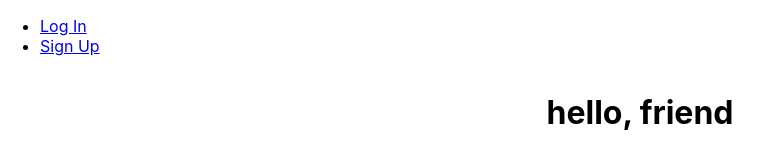
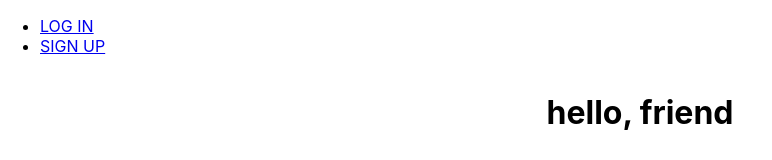
Before and after one commit to izabela2279/restful-rooms-front-end, a React (Create React App) app: page / in a window 1280 px wide. Shown: the top 160 px of the page, without its empty margins (0-772 px from the left). Built offline with nearby package versions, Linux system fonts and the light colour scheme; no server answers.

Commit message:
refactor NavBar with public and protected links

```diff
--- a/src/components/NavBar/NavBar.jsx
+++ b/src/components/NavBar/NavBar.jsx
@@ -1,21 +1,25 @@
-import { Link } from 'react-router-dom'
+import { NavLink } from 'react-router-dom'
+// import styles from './NavBar.module.css'
+// import Logo from '../../assets/branding/logo.svg'
 
 const NavBar = ({ user, handleLogout }) => {
+
+  const publicLinks = (
+    <ul>
+      <li><NavLink to="/login">LOG IN</NavLink></li>
+      <li><NavLink to="/signup">SIGN UP</NavLink></li>
+    </ul>
+  )
+
+  const protectedLinks = (
+    <ul>
+      <li><NavLink to="/logout" onClick={handleLogout}>LOG OUT</NavLink></li>
+    </ul>
+  )
+
   return (
     <nav>
-      {user ?
-        <ul>
-          <li>Welcome, {user.name}</li>
-          <li><Link to="/profiles">Profiles</Link></li>
-          <li><Link to="" onClick={handleLogout}>LOG OUT</Link></li>
-          <li><Link to="/change-password">Change Password</Link></li>
-        </ul>
-      :
-        <ul>
-          <li><Link to="/login">Log In</Link></li>
-          <li><Link to="/signup">Sign Up</Link></li>
-        </ul>
-      }
+      {user ? protectedLinks : publicLinks}
     </nav>
   )
 }
```
